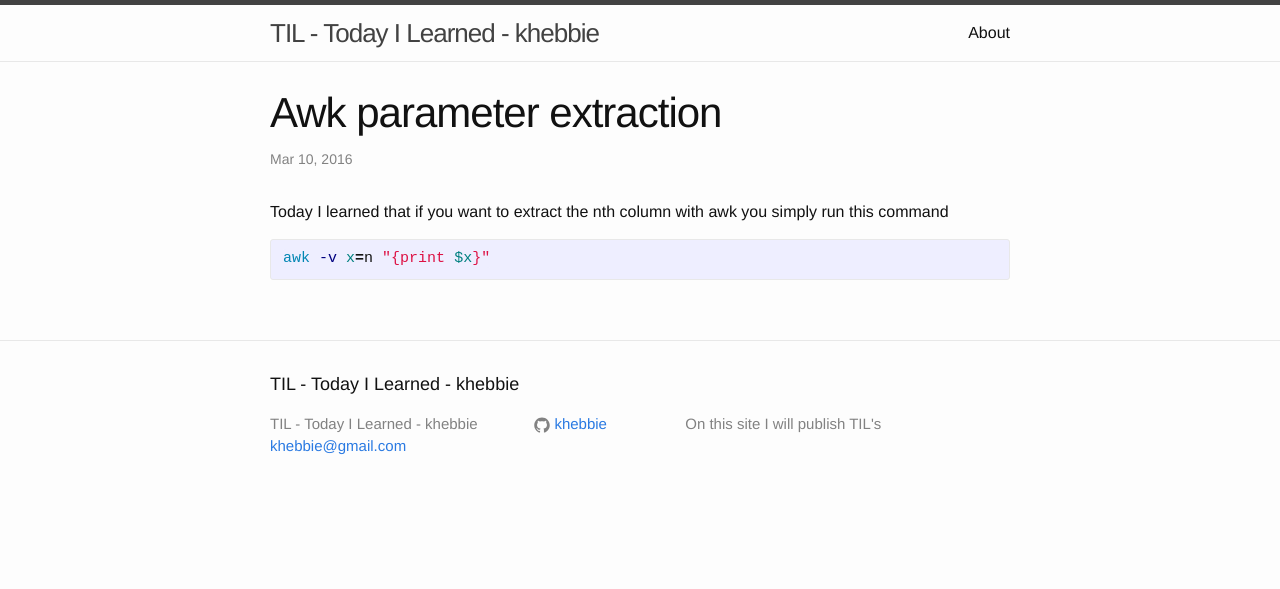
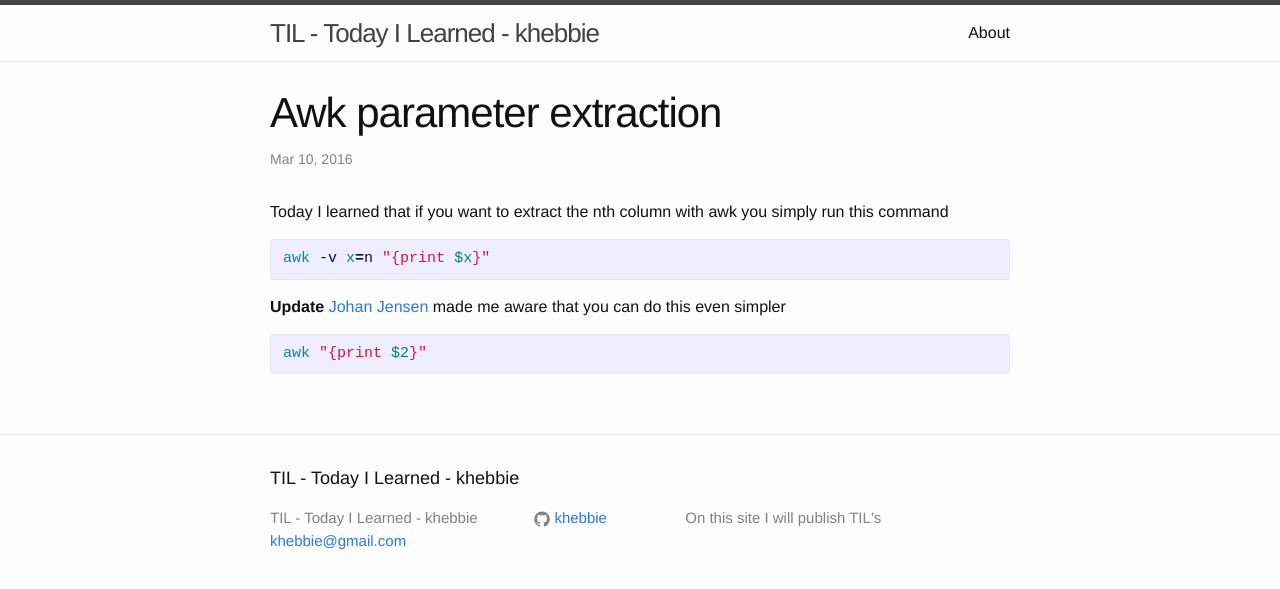
Before and after one commit to khebbie/khebbie.github.io, a Jekyll site: the page built from _posts/2016-03-10-AWK_parameter_extraction.markdown, in a window 1280 px wide. Shown: the top 589 px of the page. Built offline with Jekyll 4.4.1, drawn with Linux system fonts in a browser that asks for light colours.

Commit message:
add update to post

```diff
--- a/_posts/2016-03-10-AWK_parameter_extraction.markdown
+++ b/_posts/2016-03-10-AWK_parameter_extraction.markdown
@@ -9,3 +9,13 @@ Today I learned that if you want to extract the nth column with awk you simply r
 {% highlight bash %}
 awk -v x=n "{print $x}"
 {% endhighlight %}
+
+**Update**
+[Johan Jensen][johan] made me aware that you can do this even simpler
+
+{% highlight bash %}
+awk "{print $2}"
+{% endhighlight %}
+
+
+[johan]: https://twitter.com/johankj
```
